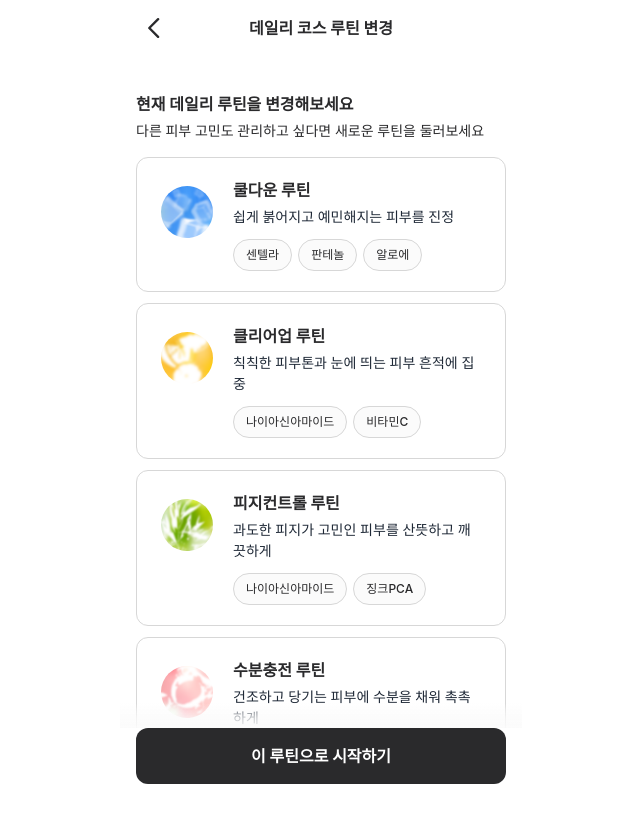
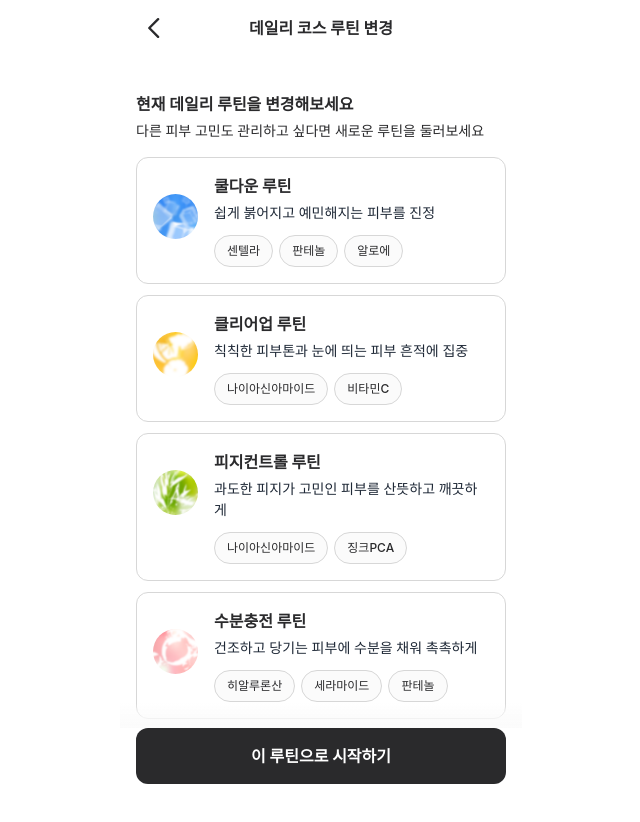
Before and after one commit to duckswell/Frontend, a React (Vite) app: page /care/routine_change in a window 1280 px wide. Shown: the top 822 px of the page, without its empty margins (319-959 px from the left). Built offline with nearby package versions, Linux system fonts and the light colour scheme; no server answers; a web font is replaced by a local one.

Commit message:
♻️ Refactor : 데일리코스루틴 페이지 디자인 수정 (#171)

```diff
--- a/src/routes/DailycoursePreview.tsx
+++ b/src/routes/DailycoursePreview.tsx
@@ -211,7 +211,7 @@ const DailycoursePreview: React.FC = () => {
                 }}
                 onClick={() => handleRoutineClick(item.id)}
               >
-                {isCurrent && <S.NowRoutine>현재 진행 중인 루틴</S.NowRoutine>}
+                {isCurrent && <S.NowRoutine>현재 루틴</S.NowRoutine>}
 
                 <S.IconImage src={item.iconSrc} alt={item.title} />
                 <S.ContentBox>
--- a/src/styles/DailycoursePreview.styles.ts
+++ b/src/styles/DailycoursePreview.styles.ts
@@ -42,13 +42,8 @@ export const BannerCard = styled.div`
   background-color: ${colorPalette.White};
   border: 0.5px solid ${colorPalette.Quaternary};
   border-radius: 12px;
-  padding: 20px;
-  margin-bottom: 28px;
-
-  @media (min-width: 768px) {
-    padding: 24px 28px;
-    margin-bottom: 36px;
-  }
+  padding: 16px;
+  margin-bottom: 35px;
 `;
 
 export const BannerTitle = styled.h3`
@@ -120,14 +115,9 @@ export const CardContainer = styled.div<{ $isSelected: boolean }>`
       ? `0.5px solid ${colorPalette.Black}`
       : `0.5px solid ${colorPalette.Quaternary}`};
   border-radius: 12px;
-  padding: 15px 16px;
+  padding: 16px;
   cursor: pointer;
   transition: all 0.15s ease;
-
-  @media (min-width: 768px) {
-    padding: 20px 24px;
-    gap: 20px;
-  }
 `;
 
 export const IconImage = styled.img`
@@ -137,12 +127,6 @@ export const IconImage = styled.img`
   object-fit: cover;
   flex-shrink: 0;
   margin-top: 20px;
-
-  @media (min-width: 768px) {
-    width: 52px;
-    height: 52px;
-    margin-top: 8px;
-  }
 `;
 
 export const ContentBox = styled.div`
```
